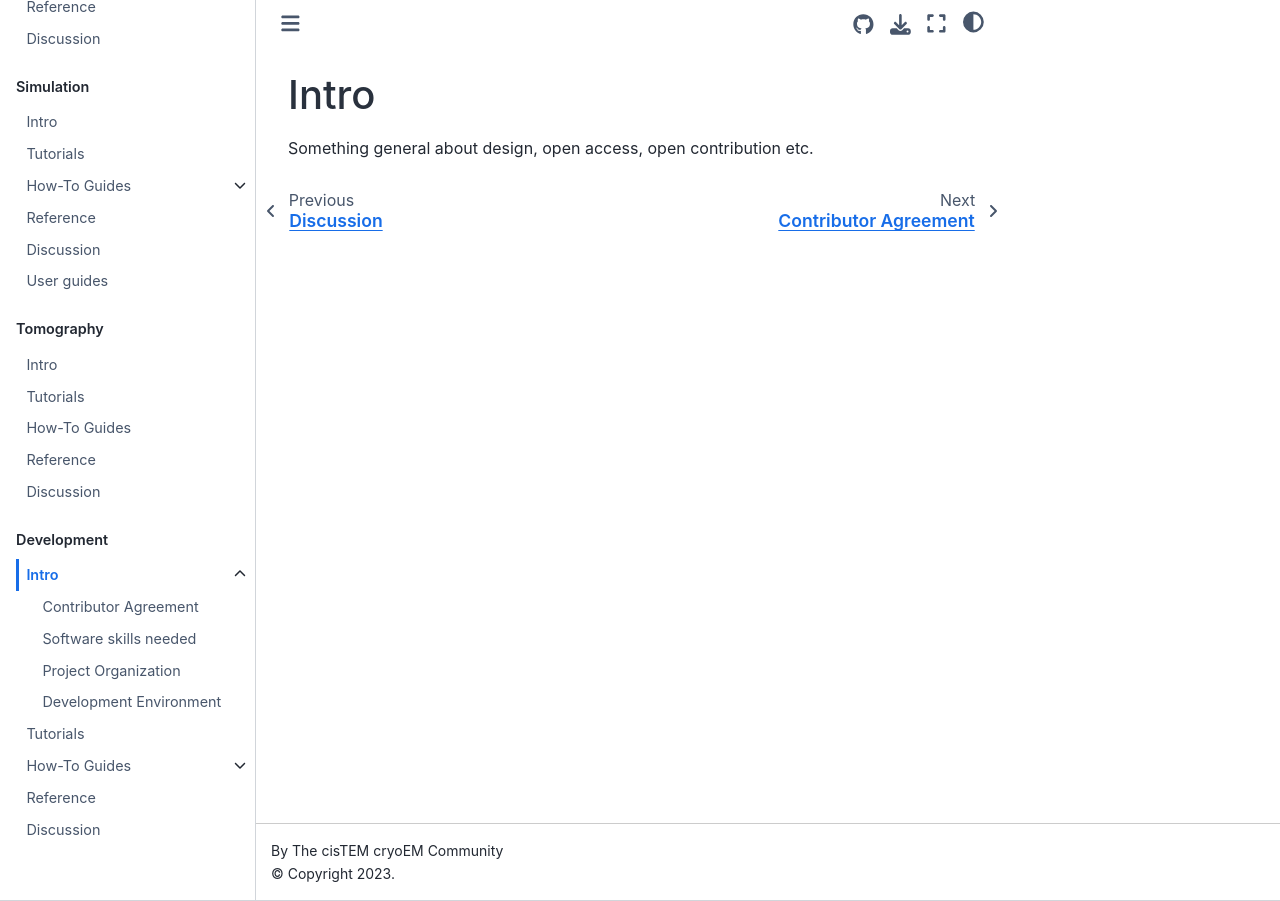
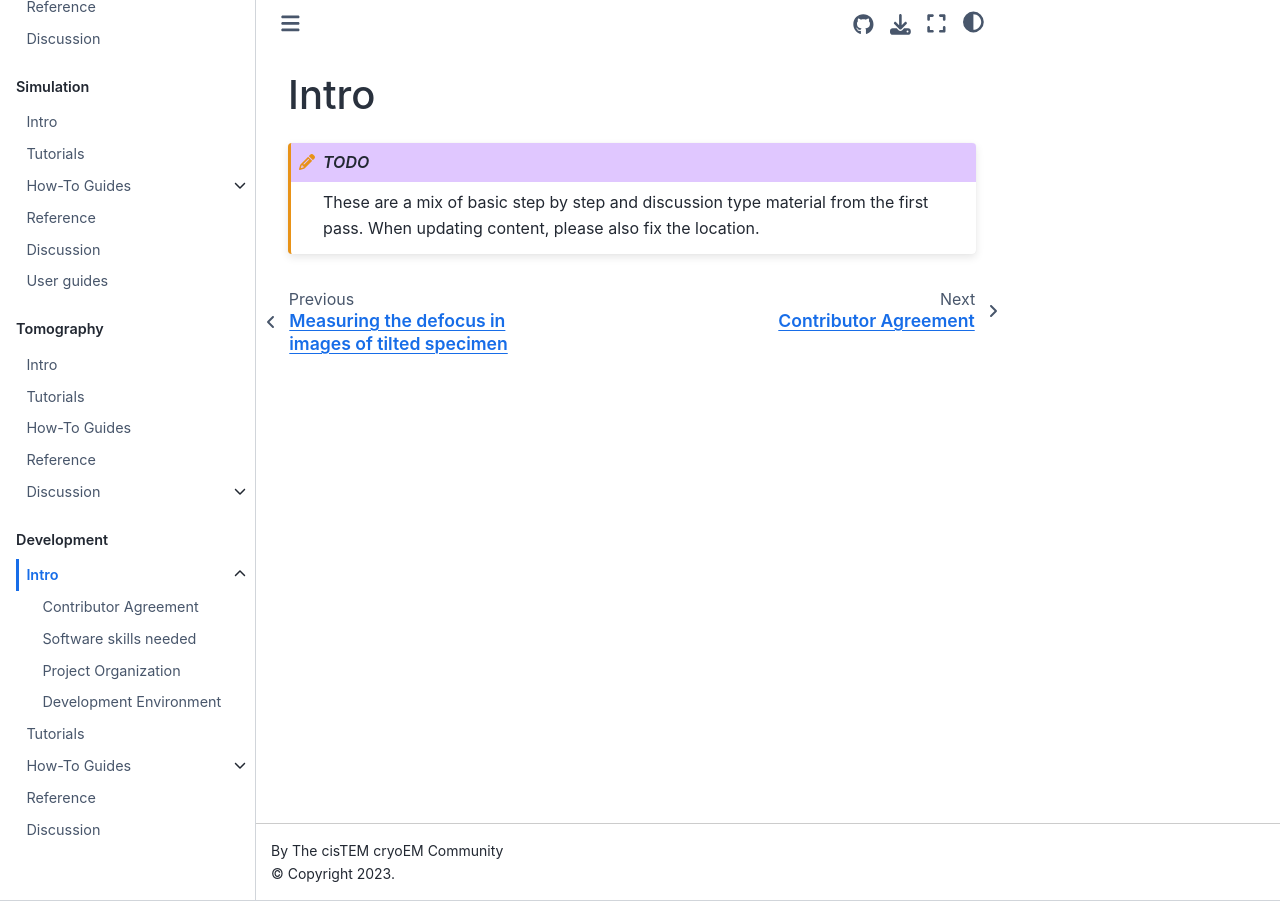
Before and after one commit to cistem-org/developmental-docs, a Jupyter Book: the page built from docs/dev/intro.md, in a window 1280 px wide. Built offline with Jupyter Book 1.0.4 settings and Sphinx 7.4.7 and the Sphinx Book theme 1.1.4, drawn with Linux system fonts in a browser that asks for light colours.

Commit message:
Cleaned up files that were triggering warnings. Test interpage /intrabook linking (tomo intro -> discussion) and modify config to ignore readme and _build.

````diff
--- a/_config.yml
+++ b/_config.yml
@@ -4,6 +4,10 @@
 title: dev and user guides
 author: The cisTEM cryoEM Community
 logo: icons/cisTEM.png
+# Patterns to skip when building the book.
+exclude_patterns: [README.md, _build, icons]
+
+
 
 # Force re-execution of notebooks on each build.
 # See https://jupyterbook.org/content/execute.html
--- a/_toc.yml
+++ b/_toc.yml
@@ -42,6 +42,9 @@
   - file: docs/tomo/howto/howto
   - file: docs/tomo/reference/reference
   - file: docs/tomo/discussions/discussions
+    sections:
+      - file: docs/tomo/discussions/ctftilt
+
 
 - part: Development
   chapters:
--- a/docs/dev/intro.md
+++ b/docs/dev/intro.md
@@ -1,4 +1,6 @@
 Intro
 ============================
 
-Something general about design, open access, open contribution etc.
+```{admonition} *TODO*
+These are a mix of basic step by step and discussion type material from the first pass. When updating content, please also fix the location.
+```
--- /dev/null
+++ b/docs/tomo/discussions/ctftilt.md
@@ -0,0 +1,8 @@
+# Measuring the defocus in images of tilted specimen
+
+
+```{warning} *TODO*
+```
+
+* Introduce the problem
+* Ref MAST (IMOD) HIMES (EMCLARITY) GRIGORIEFF (CISTEM)
````
Also changed, not shown: README.md (+22 -13 lines), docs/dev/getting_started/intro.md (deleted, +0 -2 lines), docs/dev/git_workflow/intro.md (+7 -6 lines), docs/spa/sample_specific_tips/chapter1.md (deleted, +0 -2 lines), docs/tomo/intro.md (+6 -1 lines), notebooks.ipynb (deleted), 1 other file.
